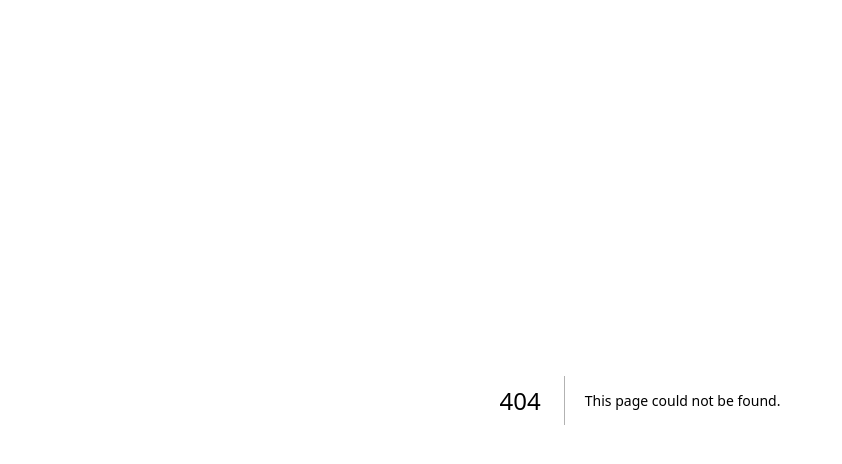
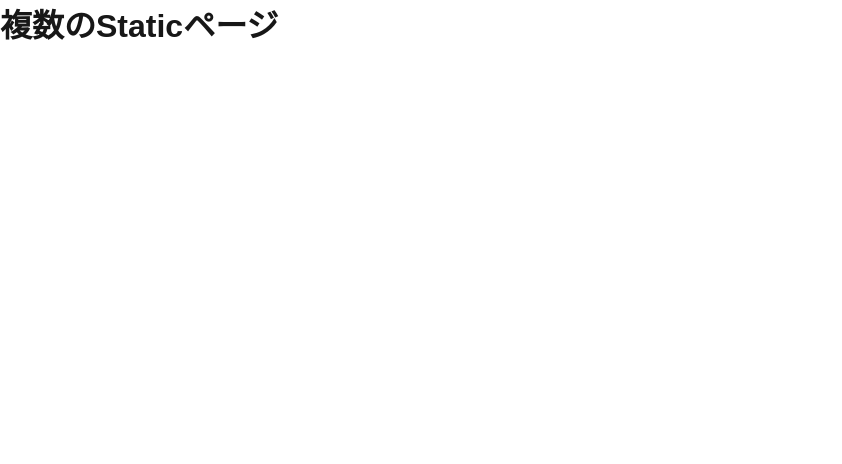
Before and after one commit to fujtak/study-next, a Next.js app: page /ssg/1 in a window 1280 px wide. Before the commit this address had no page. Shown: the top 464 px of the page, without its empty margins (0-842 px from the left). Built offline with nearby package versions, Linux system fonts and the light colour scheme.

Commit message:
複数のStaticページを作成

```diff
--- /dev/null
+++ b/pages/ssg/[slug].tsx
@@ -0,0 +1,11 @@
+import { NextPage } from "next"
+
+const PageStaticMulti: NextPage = () => {
+  return (
+    <>
+      <h1>複数のStaticページ</h1>
+    </>
+  )
+}
+
+export default PageStaticMulti
```
